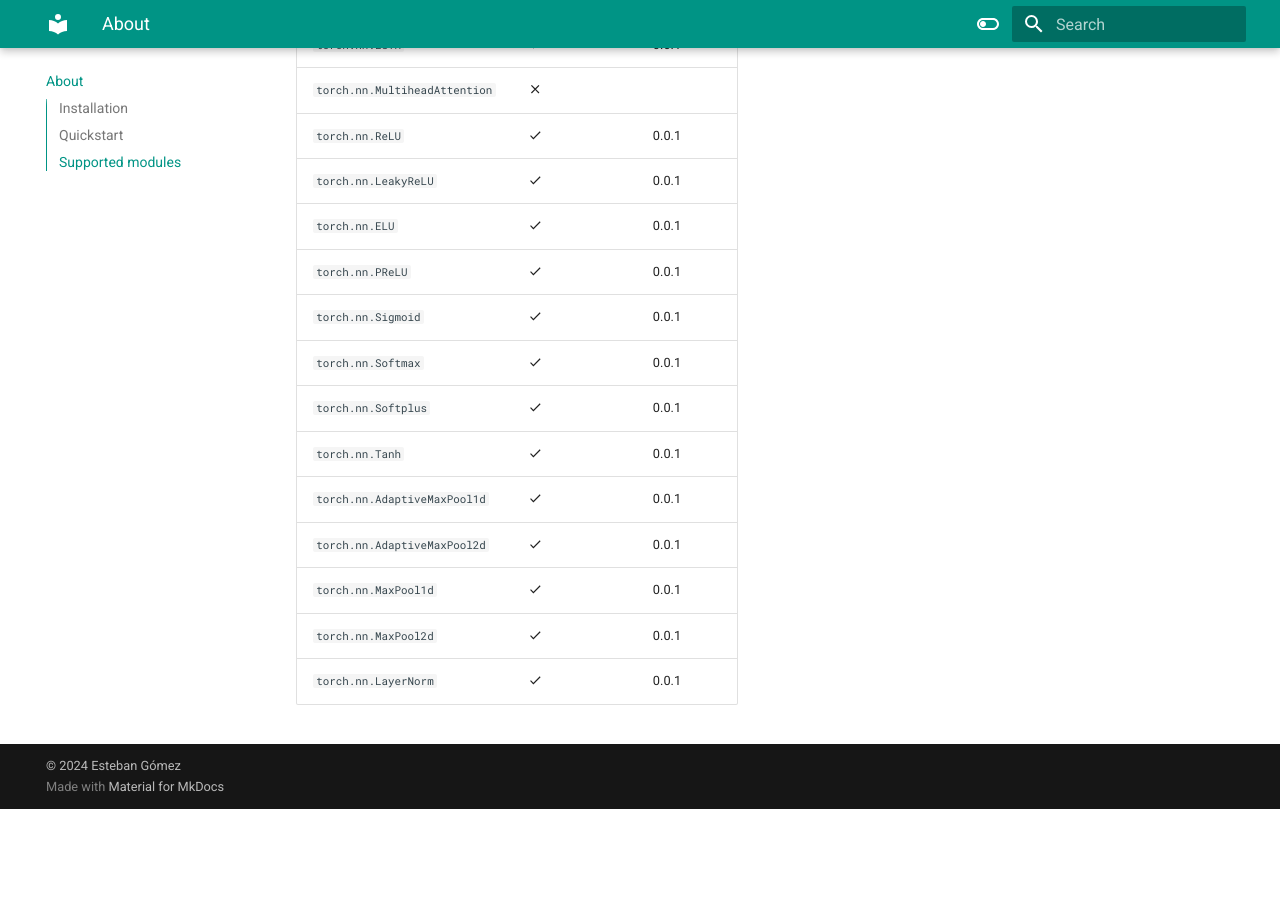
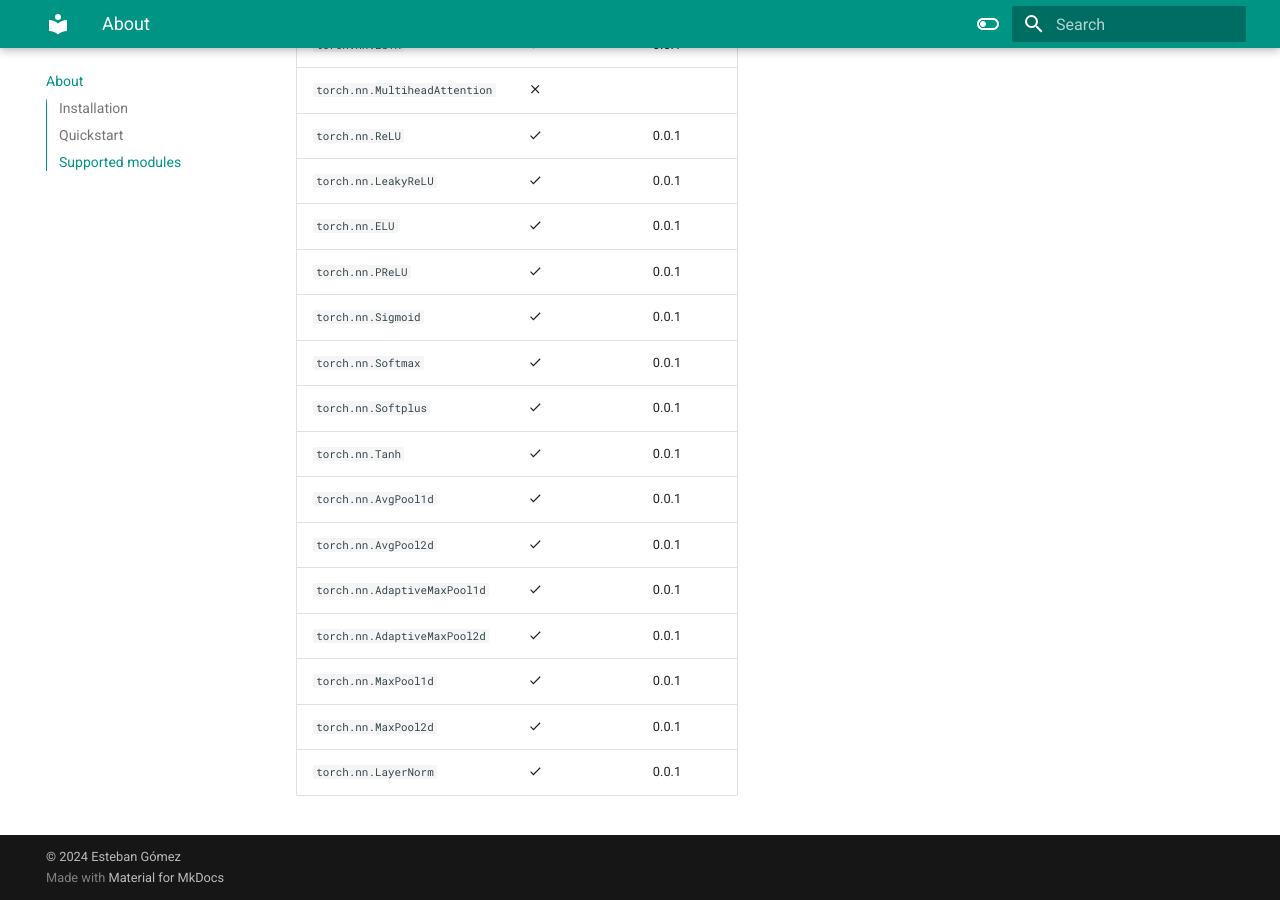
Before and after one commit to eagomez2/moduleprofiler, an MkDocs documentation site: the page built from docs/index.md, in a window 1280 px wide and 900 px high, scrolled down 2882 px. Built offline with MkDocs 1.6.1 and Material for MkDocs 9.7.7, drawn with Linux system fonts in a browser that asks for light colours; comment, search, counter and statistics services are not loaded; before the commit the page ends 3691 px from its top, so only the background shows below that.

Commit message:
Update AvgPool1d

```diff
--- a/docs/index.md
+++ b/docs/index.md
@@ -113,6 +113,8 @@ By default, all methods support all modules as long as these are instances of `t
 | `torch.nn.Softmax`           | :material-check:                   | 0.0.1   |
 | `torch.nn.Softplus`          | :material-check:                   | 0.0.1   |
 | `torch.nn.Tanh`              | :material-check:                   | 0.0.1   |
+| `torch.nn.AvgPool1d`         | :material-check:                   | 0.0.1   |
+| `torch.nn.AvgPool2d`         | :material-check:                   | 0.0.1   |
 | `torch.nn.AdaptiveMaxPool1d` | :material-check:                   | 0.0.1   |
 | `torch.nn.AdaptiveMaxPool2d` | :material-check:                   | 0.0.1   |
 | `torch.nn.MaxPool1d`         | :material-check:                   | 0.0.1   |
```
